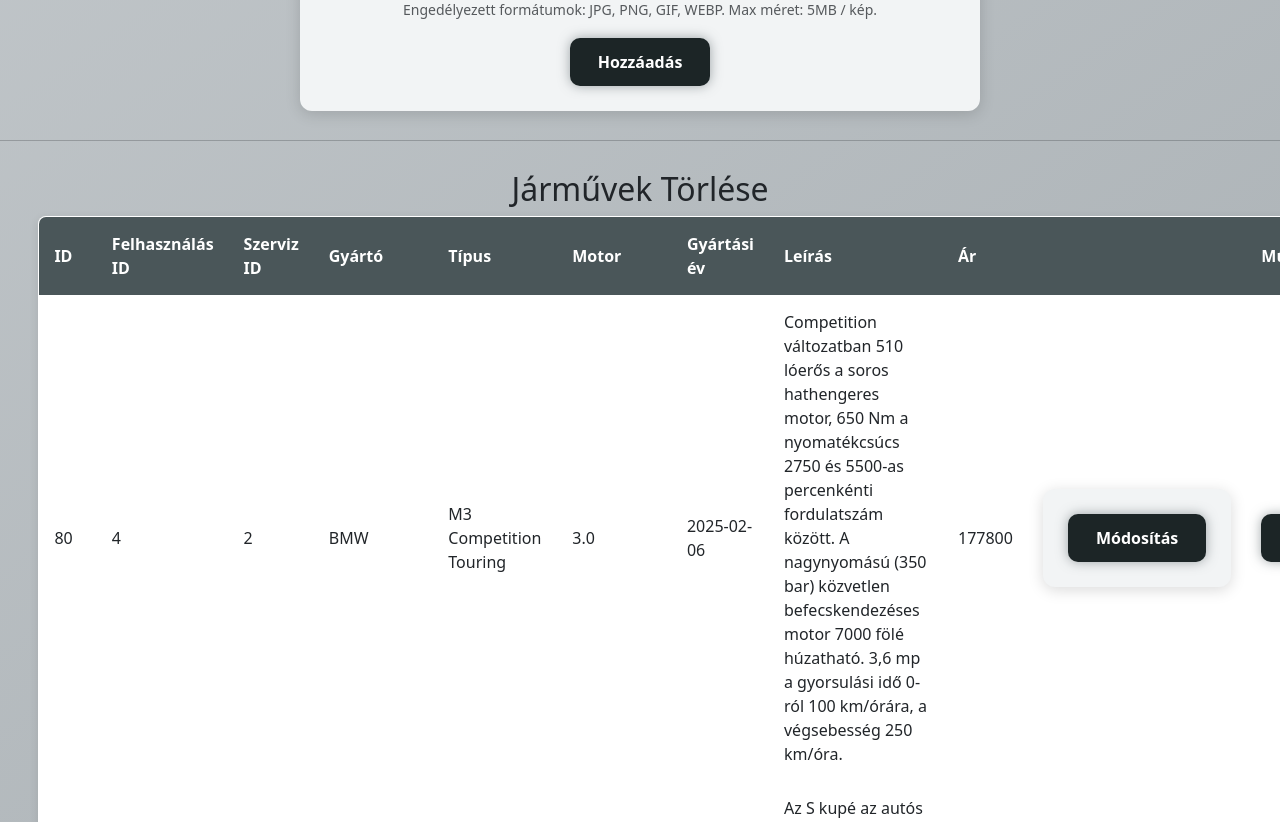
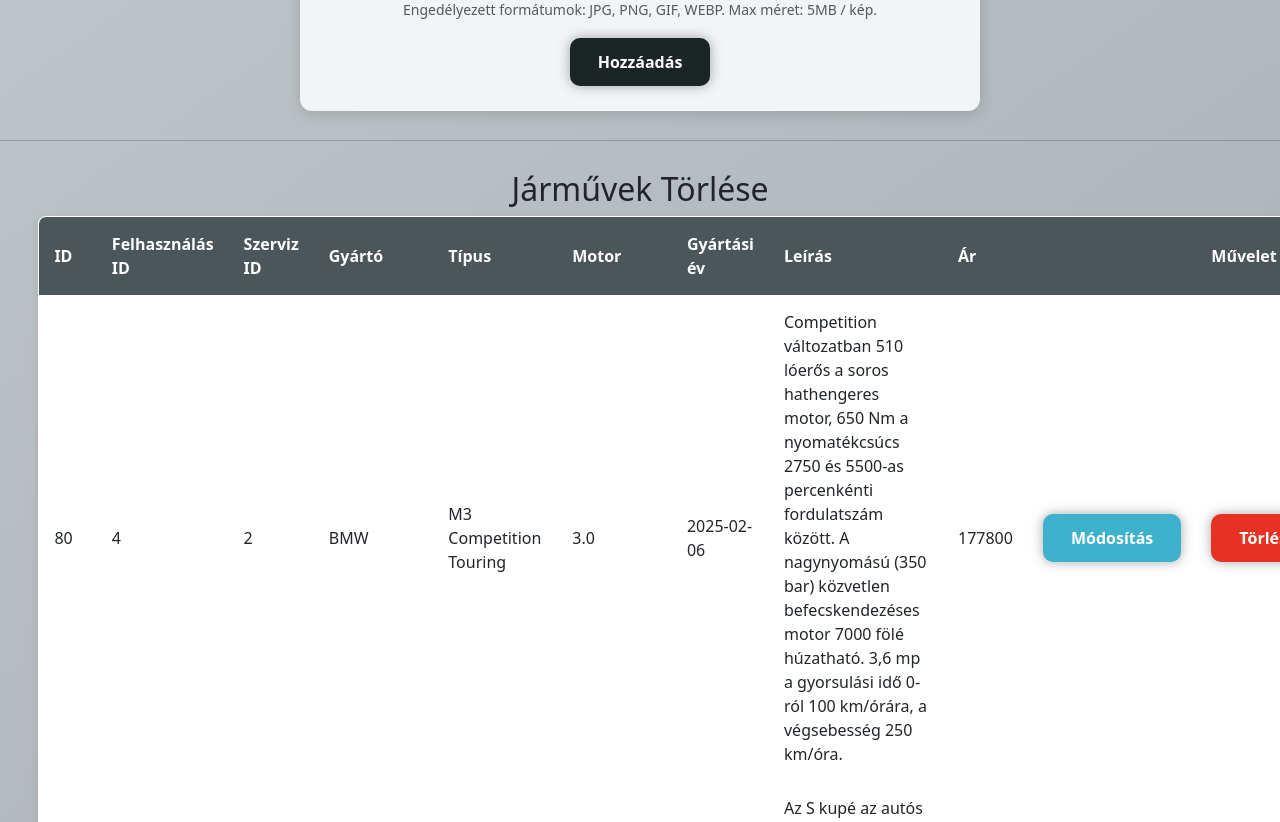
Before and after one commit to 13c-jurcso/R-J_autoberles, a PHP site: page /admin/php/autok_kezeles.php in a window 1280 px wide. Shown: the part 1608-2430 px from the top of the page. Run offline with PHP 8.4, Linux system fonts and the light colour scheme; the visitor is signed in with stand-in values (Sample User, id 1); data comes from the database, SQL or seed files in the repository.

Commit message:
admin - torles gombok kinezet

```diff
--- a/admin/php/admin_akciok.php
+++ b/admin/php/admin_akciok.php
@@ -261,7 +261,7 @@
                 echo '<td>' . ($a['leiras'] ?? 'Nincs') . '</td>';
                 echo '<td>' . ($a['is_black_friday'] ? 'Igen' : 'Nem') . '</td>';
                 echo '<td>
-                        <button type="button" class="btn btn-danger torles_button"
+                        <button type="button" class="torles_button"
                             data-bs-toggle="modal"
                             data-bs-target="#confirmDeleteModal"
                             data-akcio-id="' . $a['akcio_id'] . '">
@@ -297,7 +297,7 @@
                     <!-- Gombok módosítása -->
                     <button type="button" class="btn btn-secondary" data-bs-dismiss="modal">Mégse</button>
                     <!-- Adjunk a törlés gombnak egy ID-t, ha később JavaScripttel kezelnénk -->
-                    <button type="button" class="btn btn-danger" id="confirmDeleteBtnActual">Törlés</button>
+                    <button type="button" class="torles_button" id="confirmDeleteBtnActual">Törlés</button>
                 </div>
             </div>
         </div>
--- a/admin/php/admin_jogosultsag.php
+++ b/admin/php/admin_jogosultsag.php
@@ -209,7 +209,7 @@
                     <!-- Gombok módosítása -->
                     <button type="button" class="btn btn-secondary" data-bs-dismiss="modal">Mégse</button>
                     <!-- Adjunk a törlés gombnak egy ID-t, ha később JavaScripttel kezelnénk -->
-                    <button type="button" class="btn btn-danger" id="confirmDeleteBtnActual">Törlés</button>
+                    <button type="button" class="torles_button" id="confirmDeleteBtnActual">Törlés</button>
                 </div>
             </div>
         </div>
--- a/admin/php/autok_kezeles.php
+++ b/admin/php/autok_kezeles.php
@@ -384,13 +384,11 @@
                         <td><?php echo $row['leiras']; ?></td>
                         <td><?php echo $row['ar']; ?></td>
                         <td>
-                            <form action="" method="post">
                                 <input type="hidden" name="jarmu_id" value="<?php echo $row['jarmu_id']; ?>">
                                 <a href="./autok_kezeles_modositas.php?id=<?= $row['jarmu_id'] ?>"><button type="button" class="modositas_button">Módosítás</button></a>
-                            </form>
                         </td>
                         <td>
-                            <button type="button" class="btn btn-danger torles_button"
+                            <button type="button" class="torles_button"
                                 data-bs-toggle="modal"
                                 data-bs-target="#confirmDeleteModal"
                                 data-jarmu-id="<?php echo $row['jarmu_id']; ?>">
@@ -430,7 +428,7 @@
                     <!-- Gombok módosítása -->
                     <button type="button" class="btn btn-secondary" data-bs-dismiss="modal">Mégse</button>
                     <!-- Adjunk a törlés gombnak egy ID-t, ha később JavaScripttel kezelnénk -->
-                    <button type="button" class="btn btn-danger" id="confirmDeleteBtnActual">Törlés</button>
+                    <button type="button" class="torles_button" id="confirmDeleteBtnActual">Törlés</button>
                 </div>
             </div>
         </div>
--- a/css/admin.css
+++ b/css/admin.css
@@ -144,3 +144,19 @@
     border: 1px solid #ccc;
     box-sizing: border-box;
 }
+
+.modositas_button {
+    background-color: #3eb1cd !important;
+}
+
+.modositas_button:hover {
+    background-color: #0c8196  !important;
+}
+
+.torles_button {
+    background-color: #e73223 !important;
+}
+
+.torles_button:hover {
+    background-color: #b01b0f !important;
+}
```
